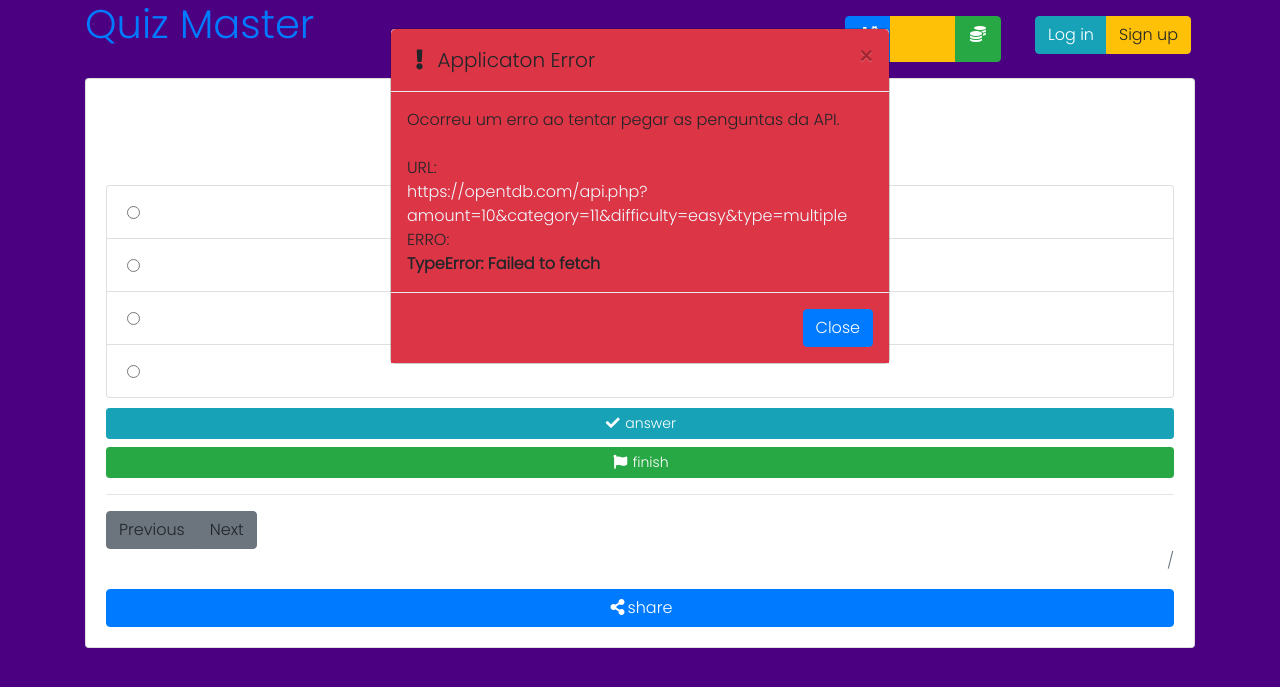
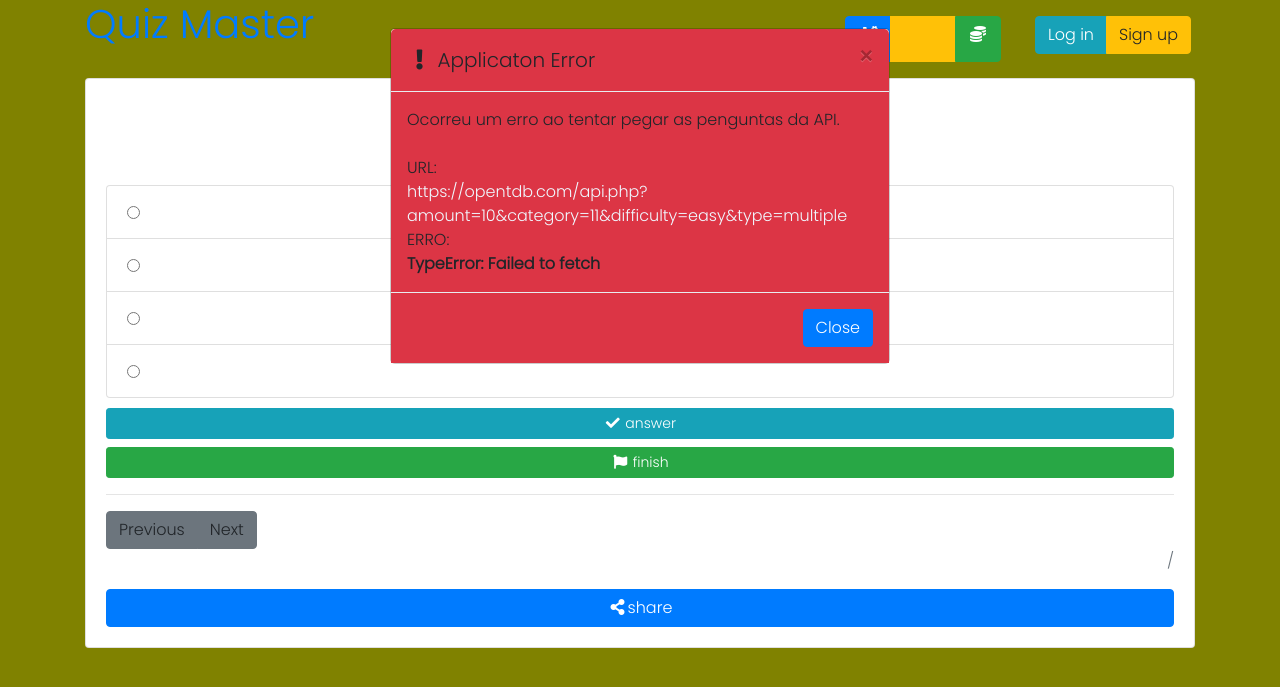
Before and after one commit to gelwg1/Quiz_Web, a PHP site: page / in a window 1280 px wide. Shown: the top 687 px of the page. Run offline with PHP 8.4, Linux system fonts and the light colour scheme; some libraries are stand-ins or nearby versions.

Commit message:
edit color

```diff
--- a/assets/style.css
+++ b/assets/style.css
@@ -1,7 +1,7 @@
 body{
 
     font-family: 'Poppins', sans-serif;
-    background-color: indigo;
+    background-color: rgb(128, 130, 0);
 
 }
 
```
